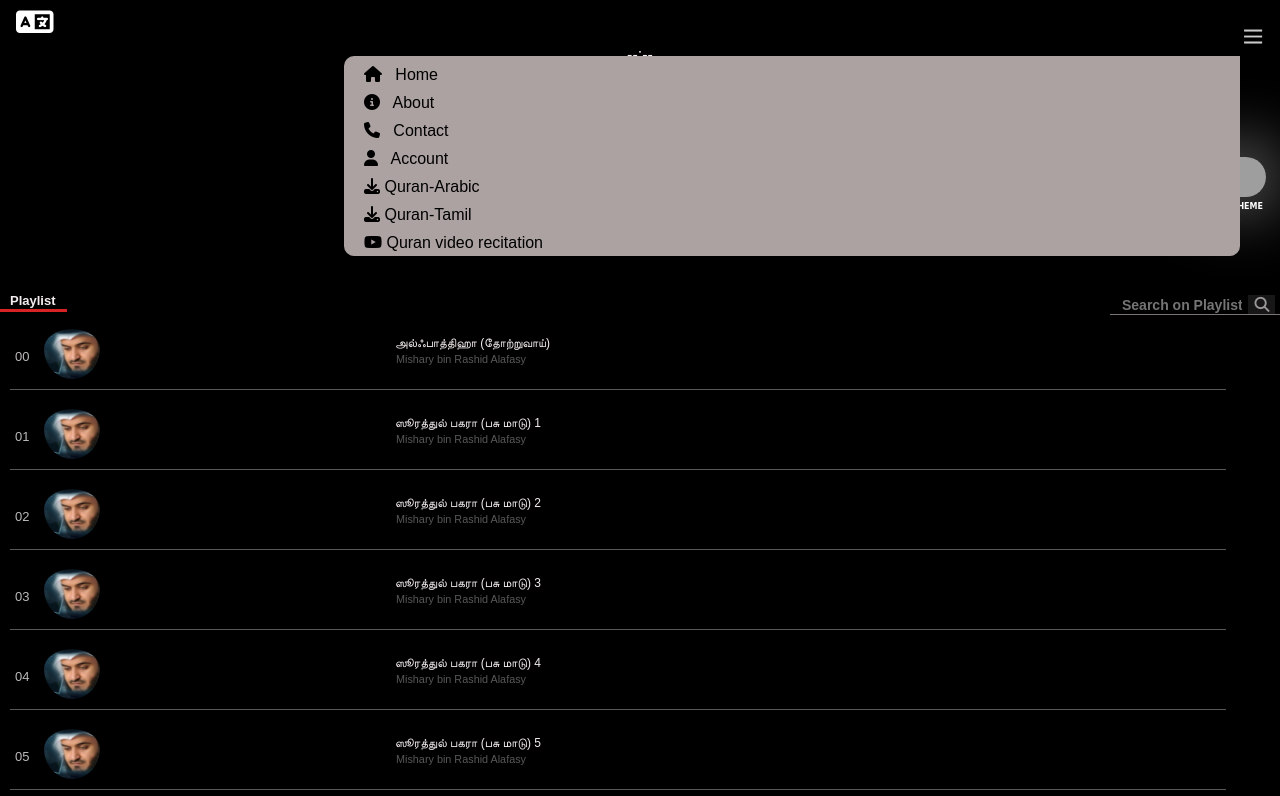
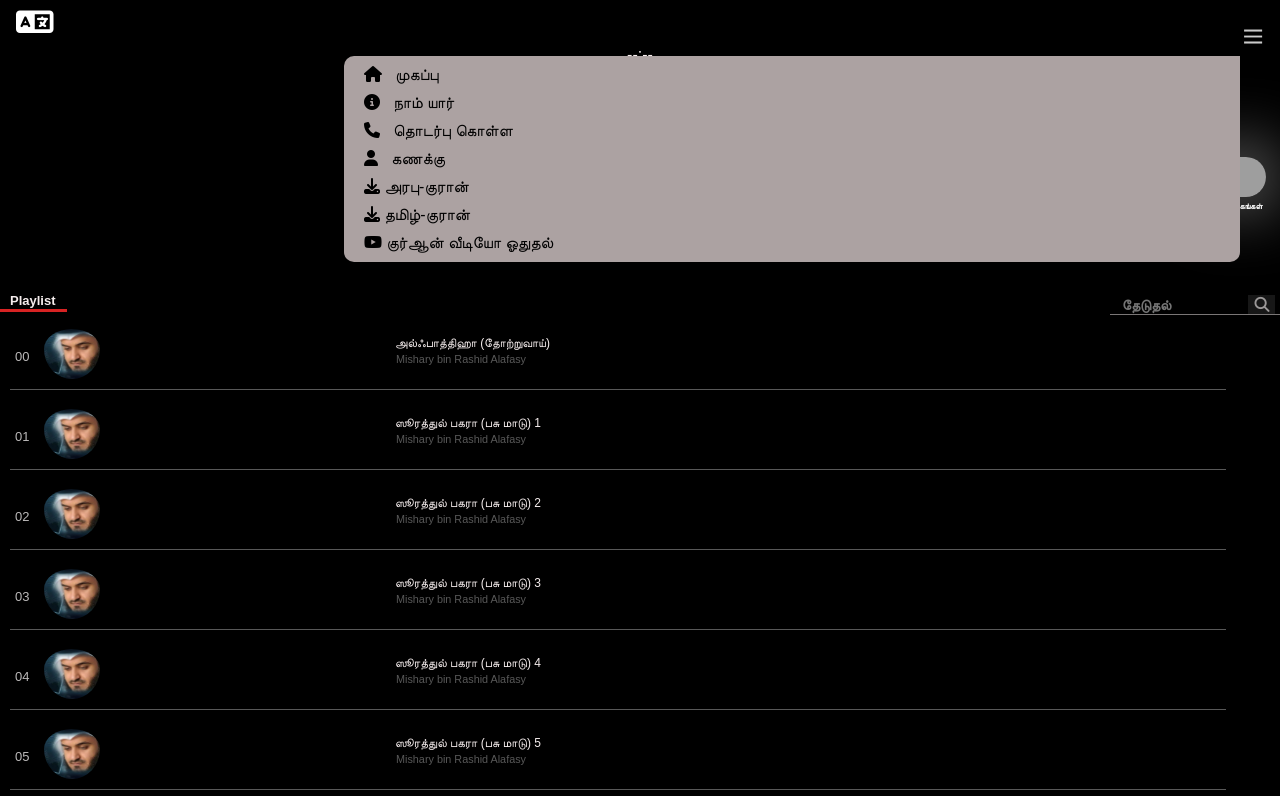
Before and after one commit to Quranline/player, a plain HTML site: page indextam.html in a window 1280 px wide. Both pictures are taken after a click on the picture 1252 px from the left and 36 px from the top of the page. Shown: the top 796 px of the page. Drawn offline with Linux system fonts and the light colour scheme; grey boxes are pictures that could not be loaded.

Commit message:
tamil language page update

```diff
--- a/indextam.html
+++ b/indextam.html
@@ -18,7 +18,7 @@
 
     <div class="container">
         <a href="index.html"> <button class="language" data-num="0" ><i class="fa fa-language" aria-hidden="true"></i></button></a>
-        <span id="theme-text">THEME</span>
+        <span id="theme-text">முகங்கள்</span>
         <img src="./images/theme-logo.gif" id="theme-logo" alt="">
         <div id="theme-container">
 
@@ -26,14 +26,14 @@
         <div>
             <img src="images/more.png" class="img-more">
             <ol id="more" >
-                <li><a href="index.html" class="anchor"><i class="fa fa-home" aria-hidden="true"></i> &nbsp Home</a></li>
+                <li><a href="index.html" class="anchor"><i class="fa fa-home" aria-hidden="true"></i> &nbsp முகப்பு</a></li>
                 <li><a href="about.html" class="anchor"><i class="fa fa-info-circle" aria-hidden="true"></i> &nbsp
-                        About</a></li>
-                <li><a href="UpdateSoon.html" class="anchor"><i class="fa fa-phone" aria-hidden="true"></i> &nbsp Contact</a></li>
-                <li><a href="UpdateSoon.html" class="anchor"><i class="fa fa-user" aria-hidden="true"></i> &nbsp Account</a></li>
-                <li><a href="https://drive.google.com/uc?export=download&id=1rdysMMsgxA20Aj1CLKY_JzBXqE9qMXgw" class="anchor" download><i class="fa fa-download" aria-hidden="true"></i>  Quran-Arabic </a></li>
-                <li><a href="https://drive.google.com/uc?export=download&id=1SJo3fIzXZ9y7uB7TLYR-nCa_7YKqzxAY" class="anchor" download><i class="fa fa-download" aria-hidden="true"></i> Quran-Tamil  </a></li>
-                <li><a href="UpdateSoon.html" class="anchor" ><i class="fa fa-youtube-play" aria-hidden="true"></i> Quran video recitation  </a></li>
+                    நாம் யார்</a></li>
+                <li><a href="UpdateSoon.html" class="anchor"><i class="fa fa-phone" aria-hidden="true"></i> &nbsp தொடர்பு கொள்ள</a></li>
+                <li><a href="UpdateSoon.html" class="anchor"><i class="fa fa-user" aria-hidden="true"></i> &nbsp கணக்கு</a></li>
+                <li><a href="https://drive.google.com/uc?export=download&id=1rdysMMsgxA20Aj1CLKY_JzBXqE9qMXgw" class="anchor" download><i class="fa fa-download" aria-hidden="true"></i>  அரபு-குரான் </a></li>
+                <li><a href="https://drive.google.com/uc?export=download&id=1SJo3fIzXZ9y7uB7TLYR-nCa_7YKqzxAY" class="anchor" download><i class="fa fa-download" aria-hidden="true"></i> தமிழ்-குரான்  </a></li>
+                <li><a href="UpdateSoon.html" class="anchor" ><i class="fa fa-youtube-play" aria-hidden="true"></i> குர்ஆன் வீடியோ ஓதுதல் </a></li>
 
 
         </div>
@@ -58,7 +58,7 @@
                     <div class="count-current">--:--</div>
                 </div>
 
-                <h2>Assalamu Alaikum</h2>
+                <h2>அஸ்ஸலாமு அலைக்கும்</h2>
                 <p class="description">www.quranline.com</p>
 
             </header>
@@ -69,7 +69,7 @@
 
                 <div class="search-div">
                     <span data-tip="Enter surah name ex:fatiha">
-                        <input type="text" placeholder="Search on Playlist" id="input-value" />
+                        <input type="text" placeholder="தேடுதல் " id="input-value" />
                         <button id="searching-btn"><i class="fa fa-search" aria-hidden="true"></i></button>
                     </span>
                 </div>
@@ -94,7 +94,7 @@
                         <i class="fa fa-step-forward event-next"></i>
                         <i class="fa fa-volume-up event-muteunmute"></i>
                         <label class="checkbox"><input type="checkbox" id="auto-Play" data-check="0" placeholder="sajaath">
-                           <small>Auto</small>
+                           <small>தானியங்கி</small>
                         </label>
                         <div class="finder">
                             <input class="input" type="number" id="find-min" placeholder="0" />:<input class="input"
--- a/indextam.js
+++ b/indextam.js
@@ -591,7 +591,7 @@ document.querySelector('img.img-more').addEventListener('click', toggleMenu);
 function toggleMenu() {
 
     if (menu.style.maxHeight == "0px") {
-        menu.style.maxHeight = "200px";
+        menu.style.maxHeight = "300px";
         for (let i = 0; i < anchor.length; i++) {
             anchor[i].style.display="";
             anchor[i].style.color = "black";
```
Also changed, not shown: index.html (+2 -2 lines).
